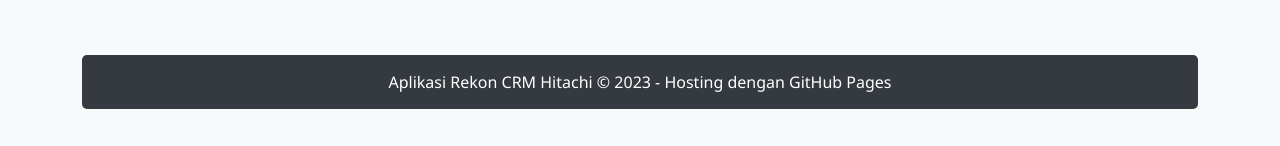
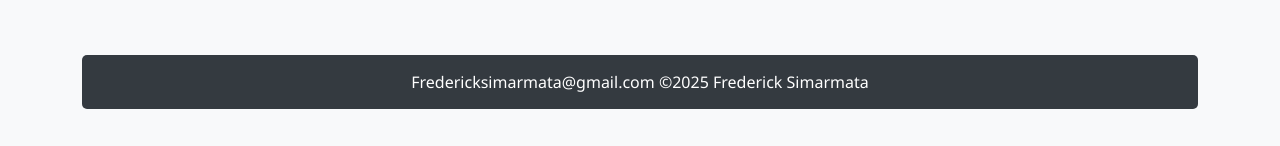
Before and after one commit to firmanImpostor/RekonEJ, a plain HTML site: page index.html in a window 1280 px wide. Shown: the part 1919-2065 px from the top of the page. Drawn offline with nearby package versions, Linux system fonts and the light colour scheme.

Commit message:
Update index.html

```diff
--- a/index.html
+++ b/index.html
@@ -385,7 +385,7 @@
 
         <!-- Footer -->
         <div class="footer mt-4">
-            <p class="mb-0">Aplikasi Rekon CRM Hitachi &copy; 2023 - Hosting dengan GitHub Pages</p>
+            <p class="mb-0">Fredericksimarmata@gmail.com &copy;2025 Frederick Simarmata</p>
         </div>
     </div>
 
```
